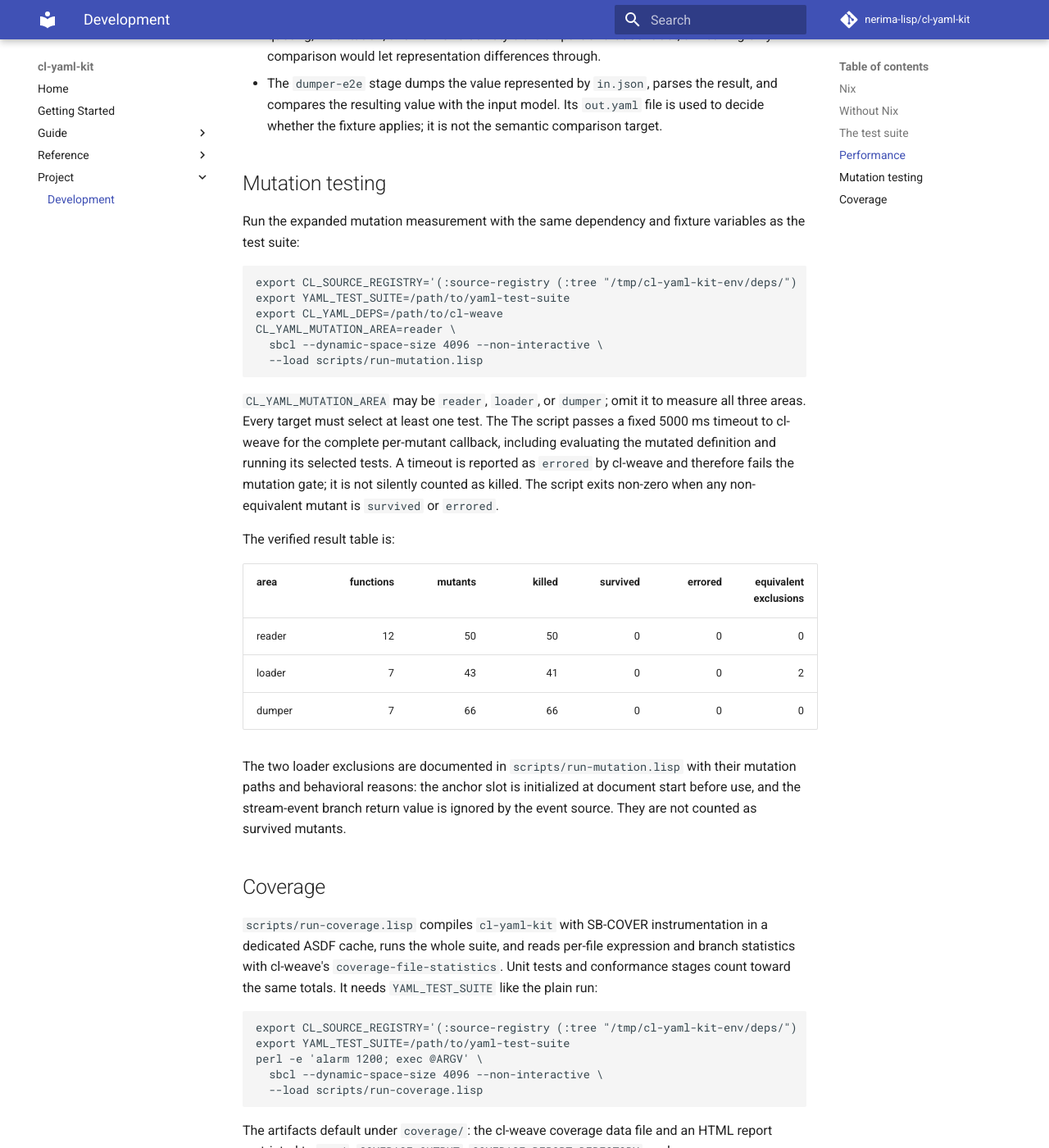
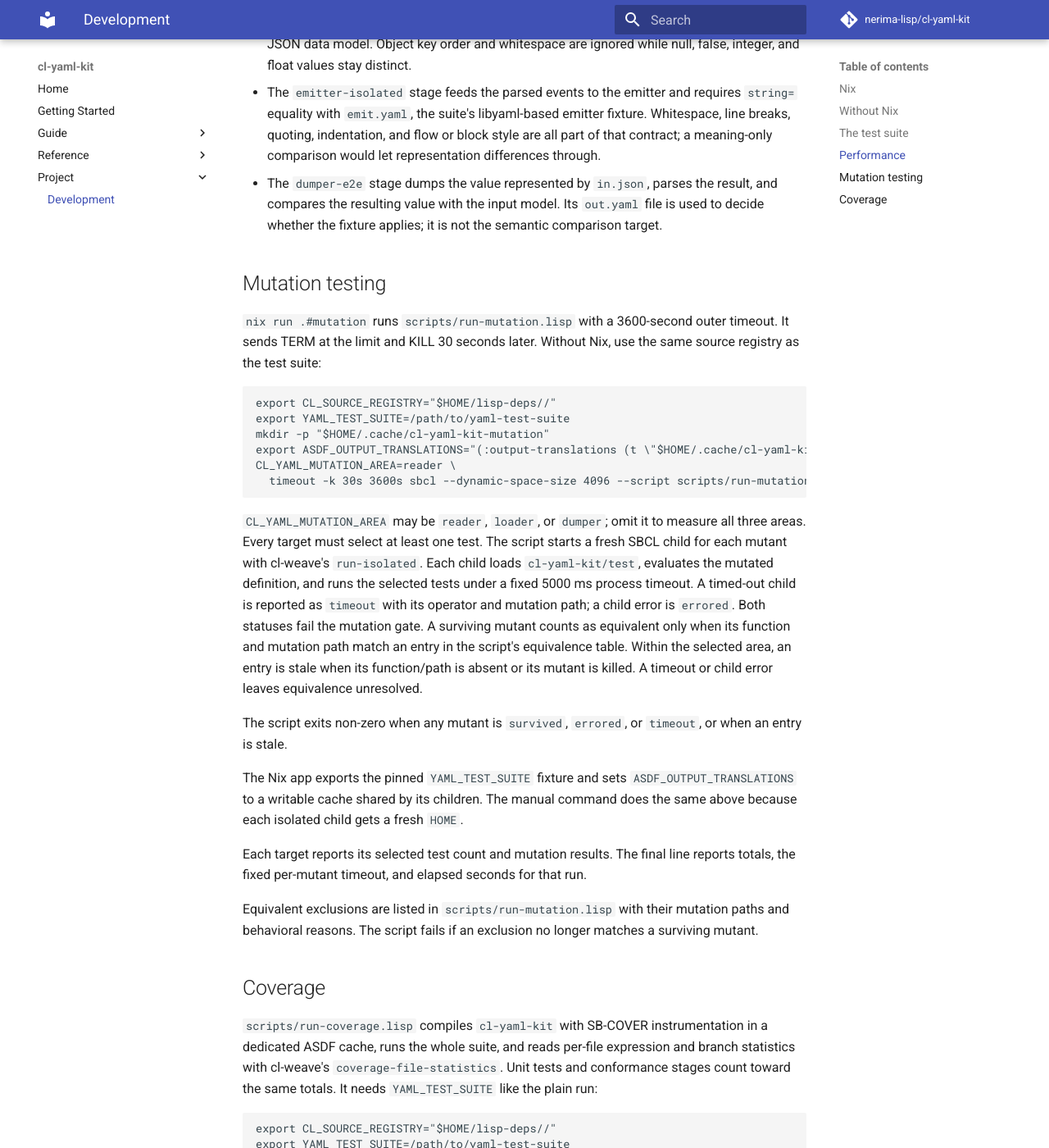
Before and after one commit to nerima-lisp/cl-yaml-kit, an MkDocs documentation site: the page built from docs/src/project/development.md, in a window 1280 px wide and 1400 px high, scrolled down 4624 px. Shown: the whole window at 82% size. Built offline with MkDocs 1.6.1 and Material for MkDocs 9.7.7, drawn with Linux system fonts in a browser that asks for light colours; comment, search, counter and statistics services are not loaded; some of the changed text lies outside the part shown.

Commit message:
docs: explain bounded mutation and coverage runs

````diff
--- a/docs/src/project/development.md
+++ b/docs/src/project/development.md
@@ -1,17 +1,19 @@
 # Development
 
-The supported workflow is Nix: `flake.nix` is one `cl-nix-forge`
-`mkPackageFlake` call, so the packages, checks, apps, dev shell, and
-formatter below are its standard outputs plus one custom benchmark app.
+The Nix workflow below is available on `x86_64-linux`. `flake.nix` uses one
+`cl-nix-forge` `mkPackageFlake` call, so its packages, checks, apps, dev shell,
+and formatter are the standard outputs plus custom benchmark and mutation apps.
+On macOS, use the manual setup and commands in [Without Nix](#without-nix).
 Run every command from the repository root.
 
 ## Nix
 
 ```sh
-nix flake check          # test suite, formatting gate, docs build
+nix flake check          # test suite, formatting, docs build, coverage gate
 nix develop              # shell with the dependencies on the source registry
 nix run .#test           # the test suite
 nix run .#benchmark      # the deterministic benchmark
+nix run .#mutation       # mutation testing over the selected functions
 nix build .#docs         # the documentation site
 nix fmt                  # format the Nix files
 ```
@@ -30,7 +32,7 @@ shell, which is why the test framework is on the registry. The test app also
 sets `YAML_TEST_SUITE` to the flake input. Iterate with:
 
 ```sh
-sbcl --script run-tests.lisp
+timeout -k 30s 1200s sbcl --script run-tests.lisp
 ```
 
 The development shell does not set `YAML_TEST_SUITE`. The conformance stages
@@ -50,10 +52,14 @@ configuration; the formatting check fails when they are not.
 
 ## Without Nix
 
-Nix is the supported path. This procedure is the fallback for a checkout
-where `nix develop` is unavailable. `run-tests.lisp` registers the
-repository itself, so only two things need setting up: the dependencies on
-the source registry, and the conformance fixture.
+Use this procedure on macOS or where `nix develop` is unavailable. The flake
+currently provides Nix outputs only on `x86_64-linux`. Install SBCL and Git
+first. `run-tests.lisp` registers the repository itself, so you then need to
+set up two project inputs: dependencies on the source registry and the
+conformance fixture. Install GNU coreutils before following the bounded
+command examples (`brew install coreutils` on macOS); its timeout command is
+`gtimeout` there. Replace `timeout` with `gtimeout` in the command examples on
+macOS.
 
 The runtime dependencies are `cl-regex-kit` and `cl-codec-kit`; the test
 system adds `cl-weave` and `cl-json-kit` (see `cl-yaml-kit.asd`). Check
@@ -81,7 +87,7 @@ works the same.
 Then run the suite from the repository root:
 
 ```sh
-sbcl --script run-tests.lisp
+timeout -k 30s 1200s sbcl --script run-tests.lisp
 ```
 
 ## The test suite
@@ -193,39 +199,45 @@ The five stages compare different representations, on purpose:
 
 ## Mutation testing
 
-Run the expanded mutation measurement with the same dependency and fixture
-variables as the test suite:
+`nix run .#mutation` runs `scripts/run-mutation.lisp` with a 3600-second
+outer timeout. It sends TERM at the limit and KILL 30 seconds later. Without
+Nix, use the same source registry as the test suite:
 
 ```sh
-export CL_SOURCE_REGISTRY='(:source-registry (:tree "/tmp/cl-yaml-kit-env/deps/") :inherit-configuration)'
+export CL_SOURCE_REGISTRY="$HOME/lisp-deps//"
 export YAML_TEST_SUITE=/path/to/yaml-test-suite
-export CL_YAML_DEPS=/path/to/cl-weave
+mkdir -p "$HOME/.cache/cl-yaml-kit-mutation"
+export ASDF_OUTPUT_TRANSLATIONS="(:output-translations (t \"$HOME/.cache/cl-yaml-kit-mutation/\") :inherit-configuration)"
 CL_YAML_MUTATION_AREA=reader \
-  sbcl --dynamic-space-size 4096 --non-interactive \
-  --load scripts/run-mutation.lisp
+  timeout -k 30s 3600s sbcl --dynamic-space-size 4096 --script scripts/run-mutation.lisp
 ```
 
 `CL_YAML_MUTATION_AREA` may be `reader`, `loader`, or `dumper`; omit it to
 measure all three areas. Every target must select at least one test. The
-The script passes a fixed 5000 ms timeout to cl-weave for the complete
-per-mutant callback, including evaluating the mutated definition and running
-its selected tests. A timeout is reported as `errored` by cl-weave and
-therefore fails the mutation gate; it is not silently counted as killed. The
-script exits non-zero when any non-equivalent mutant is `survived` or
-`errored`.
+script starts a fresh SBCL child for each mutant with cl-weave's
+`run-isolated`. Each child loads `cl-yaml-kit/test`, evaluates the mutated
+definition, and runs the selected tests under a fixed 5000 ms process timeout.
+A timed-out child is reported as `timeout` with its operator and mutation path;
+a child error is `errored`. Both statuses fail the mutation gate. A surviving
+mutant counts as equivalent only when its function and mutation path match an
+entry in the script's equivalence table. Within the selected area, an entry is
+stale when its function/path is absent or its mutant is killed. A timeout or
+child error leaves equivalence unresolved.
 
-The verified result table is:
+The script exits non-zero when any mutant is `survived`, `errored`, or `timeout`,
+or when an entry is stale.
 
-| area | functions | mutants | killed | survived | errored | equivalent exclusions |
-| --- | ---: | ---: | ---: | ---: | ---: | ---: |
-| reader | 12 | 50 | 50 | 0 | 0 | 0 |
-| loader | 7 | 43 | 41 | 0 | 0 | 2 |
-| dumper | 7 | 66 | 66 | 0 | 0 | 0 |
+The Nix app exports the pinned `YAML_TEST_SUITE` fixture and sets
+`ASDF_OUTPUT_TRANSLATIONS` to a writable cache shared by its children. The
+manual command does the same above because each isolated child gets a fresh
+`HOME`.
 
-The two loader exclusions are documented in `scripts/run-mutation.lisp` with
-their mutation paths and behavioral reasons: the anchor slot is initialized
-at document start before use, and the stream-event branch return value is
-ignored by the event source. They are not counted as survived mutants.
+Each target reports its selected test count and mutation results. The final line
+reports totals, the fixed per-mutant timeout, and elapsed seconds for that run.
+
+Equivalent exclusions are listed in `scripts/run-mutation.lisp` with their
+mutation paths and behavioral reasons. The script fails if an exclusion no
+longer matches a surviving mutant.
 
 ## Coverage
 
@@ -236,10 +248,9 @@ per-file expression and branch statistics with cl-weave's
 the same totals. It needs `YAML_TEST_SUITE` like the plain run:
 
 ```sh
-export CL_SOURCE_REGISTRY='(:source-registry (:tree "/tmp/cl-yaml-kit-env/deps/") :inherit-configuration)'
+export CL_SOURCE_REGISTRY="$HOME/lisp-deps//"
 export YAML_TEST_SUITE=/path/to/yaml-test-suite
-perl -e 'alarm 1200; exec @ARGV' \
-  sbcl --dynamic-space-size 4096 --non-interactive \
+timeout -k 30s 1200s sbcl --dynamic-space-size 4096 --non-interactive \
   --load scripts/run-coverage.lisp
 ```
 
````
Also changed, not shown: other parts of docs/src/project/development.md (+1 -1 lines).
